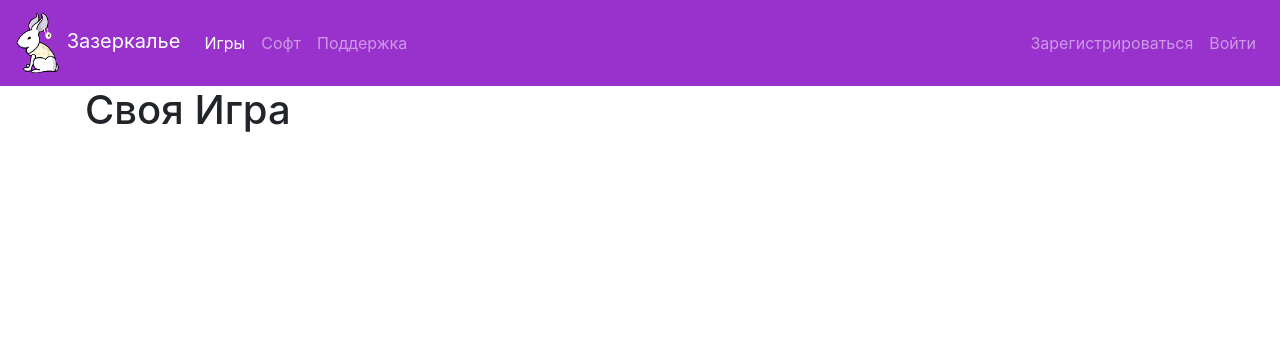
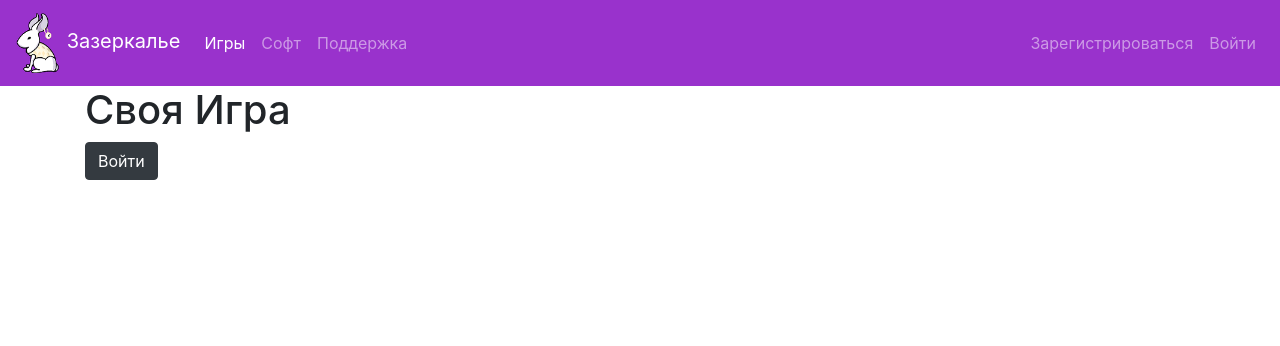
Before and after one commit to kolesov-alexandr/WSShop, a Flask app: a page that uses templates/product_page.html in a window 1280 px wide. Shown: the top 346 px of the page. Run offline with Flask 2, Linux system fonts and the light colour scheme; data comes from the database, SQL or seed files in the repository; some libraries are stand-ins or nearby versions.

Commit message:
add buy button

```diff
--- a/templates/product_page.html
+++ b/templates/product_page.html
@@ -2,4 +2,9 @@
 
 {% block content %}
 <h1>{{product.name}}</h1>
+{% if current_user.is_authenticated %}
+<a href="#" class="btn btn-dark">купить за {{item.price}}₽</a>
+{% else %}
+<a class="btn btn-dark" href="/login">Войти</a>
+{% endif %}
 {% endblock %}
```
